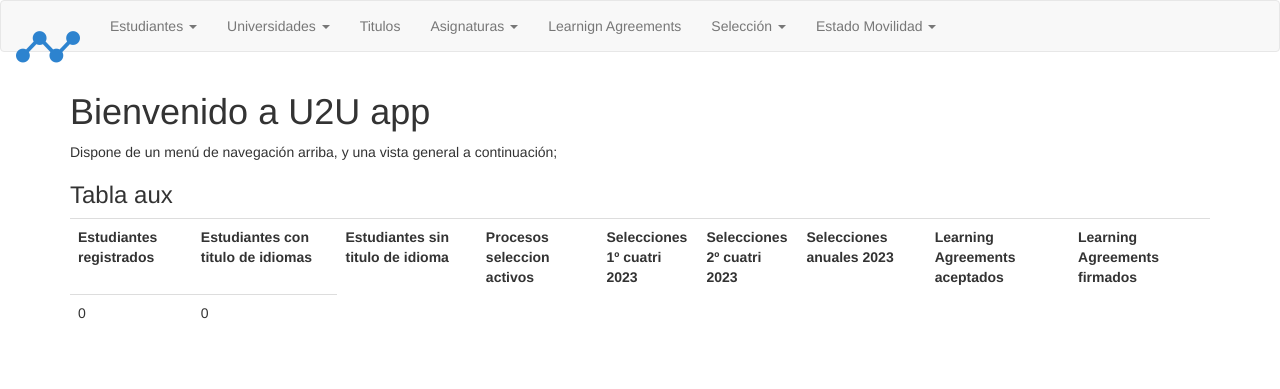
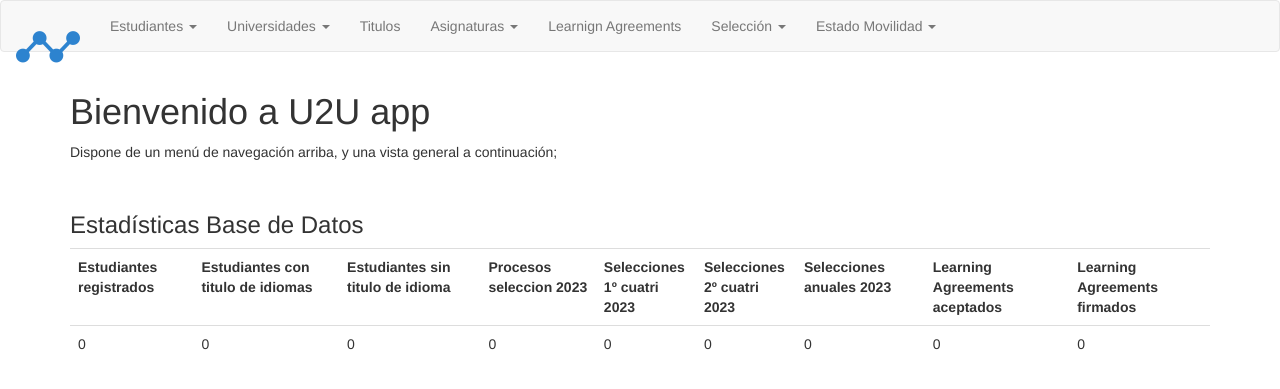
Before and after one commit to alexalvarezg/U2U_app, a Flask app: page / in a window 1280 px wide. Shown: the top 389 px of the page. Run offline with Flask 2, Linux system fonts and the light colour scheme; data that the repository does not hold is empty; some libraries are stand-ins or nearby versions.

Commit message:
actualizada vista indice con todos los datos

```diff
--- a/app/views.py
+++ b/app/views.py
@@ -10,12 +10,33 @@ from sqlalchemy import text
 def index_prueba():
     output = []
     students = db.engine.execute('select count(id) from estudiantes;').fetchone()
-    print(students)
+    output.append(students[0])
+
     students_title = db.engine.execute('SELECT count(E.id) FROM estudiantes E, titulo T, aux_titulo_estudiante A WHERE E.id=A.id_estudiante AND T.id = A.id_titulo;').fetchone()
-    print(students_title)
-    output.append(students[0])
     output.append(students_title[0])
-    print(output)
+
+    no_title = (output[0]-output[1]) #PROVISIONAL
+    output.append(no_title)
+
+    selecciones23 = db.engine.execute('select count(id) from seleccion where año = 2023;').fetchone()
+    output.append(selecciones23[0])
+
+    selecciones_primercuatri = db.engine.execute('select count(id) from seleccion where año = 2023 AND cuatri=1;').fetchone()
+    output.append(selecciones_primercuatri[0])
+
+    selecciones_segundocuatri = db.engine.execute('select count(id) from seleccion where año = 2023 AND cuatri=2;').fetchone()
+    output.append(selecciones_segundocuatri[0])
+
+    selecciones_anual = db.engine.execute('select count(id) from seleccion where año = 2023 AND cuatri=3;').fetchone()
+    output.append(selecciones_anual[0])
+
+    LAS_aceptados = db.engine.execute('select count(id) from la where aceptado_Coord=1 AND aceptado_RRII=1;').fetchone()
+    output.append(LAS_aceptados[0])
+
+    LAS_fdos = db.engine.execute('select count(id) from la where fdo_Coord=1 AND fdo_RRII=1;').fetchone()
+    output.append(LAS_fdos[0])
+
+    #print(output)
     return render_template("index.html", result=output)
 
 
--- a/templates/index.html
+++ b/templates/index.html
@@ -102,14 +102,14 @@
 			{%block body%}
 			<h1> Bienvenido a U2U app</h1>
 			<p> Dispone de un menú de navegación arriba, y una vista general a continuación; </p>
-
+			<br>
 			<table class="table table-hover">
-				<h3>Tabla aux</h3>
+				<h3>Estadísticas Base de Datos</h3>
 				<tr>
 					<th>Estudiantes registrados</th>
 					<th>Estudiantes con titulo de idiomas</th>
 					<th>Estudiantes sin titulo de idioma</th>
-					<th>Procesos seleccion activos</th>
+					<th>Procesos seleccion 2023</th>
 					<th>Selecciones <br> 1º cuatri 2023</th>
 					<th>Selecciones <br> 2º cuatri 2023</th>
 					<th>Selecciones anuales 2023</th>
```
